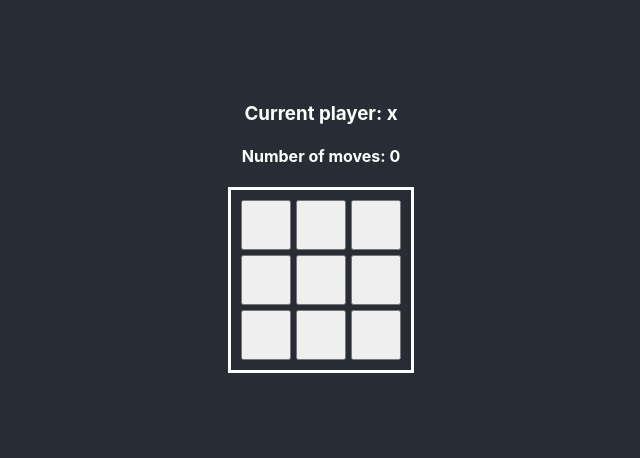
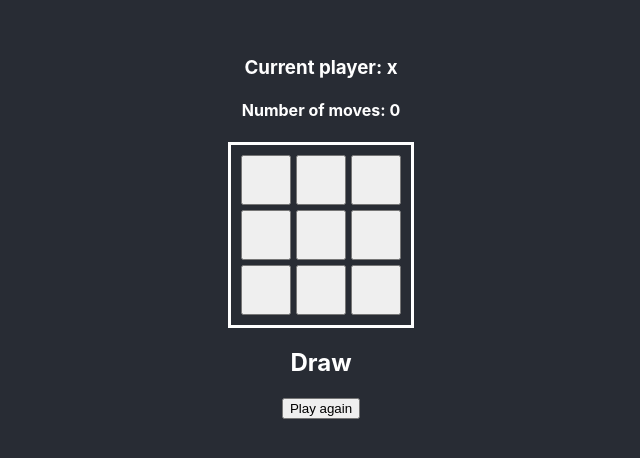
Before and after one commit to IvanBoban/tick-tack-toe, a React (Create React App) app: page / in a window 1280 px wide. Shown: the part 172-630 px from the top of the page, without its empty margins (319-959 px from the left). Built offline with nearby package versions, Linux system fonts and the light colour scheme.

Commit message:
Added type for handle click

```diff
--- a/src/components/Board/index.tsx
+++ b/src/components/Board/index.tsx
@@ -1,10 +1,11 @@
-import React from "react";
+import { MouseEvent } from "react";
 import { SquareValue } from "../../types";
 import Square from "../Square";
 import "./Board.css";
 
 interface BoardProps {
   currentBoardState: Array<SquareValue>;
+  handleClick: (e: MouseEvent<HTMLButtonElement>) => void;
 }
 export default function Board(props: BoardProps) {
   return (
@@ -13,7 +14,12 @@ export default function Board(props: BoardProps) {
         //assigning indexes as keys is only applicable if the amount of
         //elements in the array is constant
         //otherwise it can cause performance issues
-        <Square key={index} id={index} value={squareValue} />
+        <Square
+          handleClick={props.handleClick}
+          key={index}
+          id={index}
+          value={squareValue}
+        />
       ))}
     </div>
   );
--- a/src/components/Game/index.tsx
+++ b/src/components/Game/index.tsx
@@ -4,16 +4,23 @@ import "./Game.css";
 import useGame from "./useGame";
 
 export default function Game() {
-  const { currentPlayer, moveNumber, isWon, isDraw, currentBoardState } =
-    useGame();
+  const {
+    currentPlayer,
+    moveNumber,
+    isWon,
+    isDraw,
+    currentBoardState,
+    resetGame,
+    handleClick,
+  } = useGame();
   return (
     <div id="game">
       <h3>Current player: {currentPlayer} </h3>
       <h4>Number of moves: {moveNumber}</h4>
-      <Board currentBoardState={currentBoardState} />
+      <Board currentBoardState={currentBoardState} handleClick={handleClick} />
       {isWon && <h2>Player {currentPlayer} won</h2>}
       {isDraw && <h2>Draw</h2>}
-      {(isWon || isDraw) && <button>Play again</button>}
+      {(isWon || isDraw) && <button onClick={resetGame}>Play again</button>}
     </div>
   );
 }
--- a/src/components/Game/useGame.ts
+++ b/src/components/Game/useGame.ts
@@ -1,5 +1,6 @@
-import React from "react";
-import { SquareValue } from "../../types";
+import React, { MouseEvent } from "react";
+import { GameEndStates, SquareValue } from "../../types";
+import checkBoardState from "../../utils";
 
 const initialBoardState = [Array(9).fill(null)];
 
@@ -9,8 +10,12 @@ export default function useGame() {
   const [currentPlayer, setCurrentPlayer] = React.useState<"x" | "o">("x");
   const [moveNumber, setMoveNumber] = React.useState(0);
   const [isWon, setIsWon] = React.useState(false);
-  const [isDraw, setIsDraw] = React.useState(false);
+  const [isDraw, setIsDraw] = React.useState(true);
   const currentBoardState = boardState[moveNumber];
+
+  function handleClick(event: MouseEvent<HTMLButtonElement>) {
+    console.log(event.currentTarget.id);
+  }
 
   const incrementMoveNumber = () => {
     setMoveNumber(moveNumber + 1);
@@ -39,6 +44,18 @@ export default function useGame() {
     }
   };
 
+  React.useEffect(() => {
+    if (checkBoardState(currentBoardState) === GameEndStates.WON) {
+      setIsWon(true);
+      return;
+    }
+
+    if (checkBoardState(currentBoardState) === GameEndStates.DRAW) {
+      setIsDraw(true);
+      return;
+    }
+  }, [moveNumber, currentBoardState]);
+
   return {
     currentPlayer,
     switchPlayer,
@@ -46,5 +63,7 @@ export default function useGame() {
     isWon,
     isDraw,
     currentBoardState,
+    resetGame,
+    handleClick,
   };
 }
--- a/src/components/Square/index.tsx
+++ b/src/components/Square/index.tsx
@@ -1,12 +1,18 @@
+import { MouseEvent } from "react";
 import { SquareValue } from "../../types";
 import "./Square.css";
 interface SquareProps {
   value: SquareValue;
   id: number;
+  handleClick: (e: MouseEvent<HTMLButtonElement>) => void;
 }
 
 export default function Square(props: SquareProps) {
-  const { value } = props;
+  const { value, id, handleClick } = props;
 
-  return <button className="square">{value} </button>;
+  return (
+    <button id={id.toString()} onClick={handleClick} className="square">
+      {value}
+    </button>
+  );
 }
```
